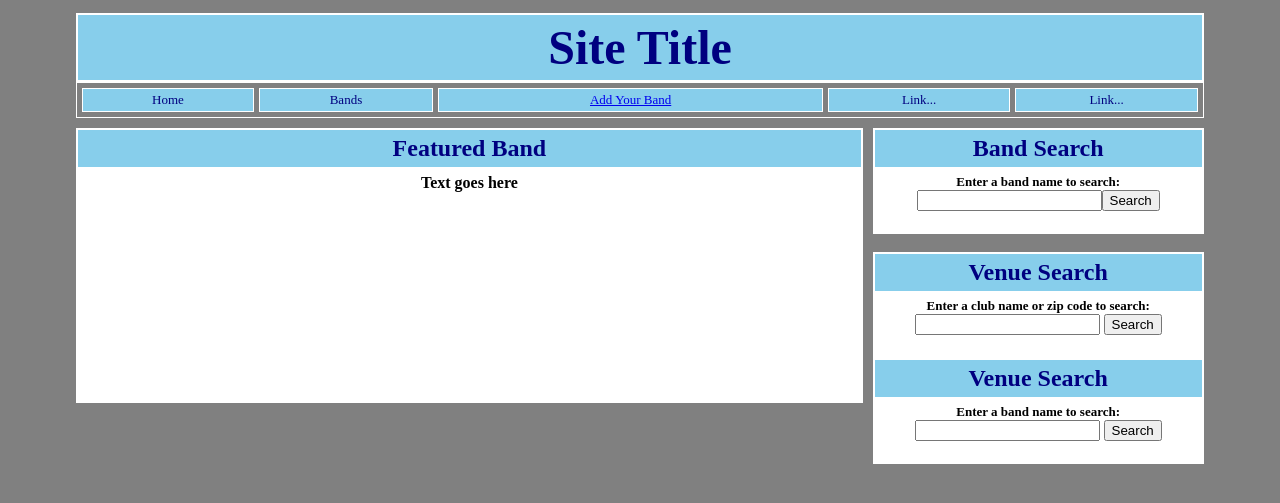
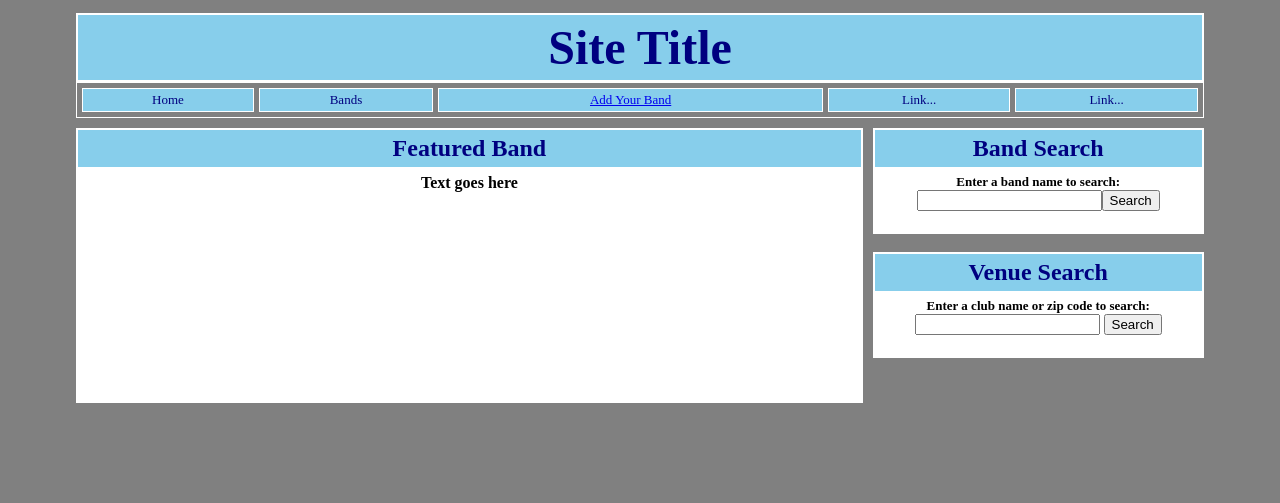
Before and after one commit to huntersmith/Project-1, a PHP site: page / in a window 1280 px wide. Shown: the top 503 px of the page. Run offline with PHP 8.4, Linux system fonts and the light colour scheme.

Commit message:
got rid of the second venue search section

```diff
--- a/searchbar.php
+++ b/searchbar.php
@@ -25,17 +25,3 @@
 		</form>
 	</td></tr>
 	</table>
-
-
-        <table border="1" bordercolor="white" cellpadding="5" cellspacing="0" width="100%">
-	<tr bgcolor="<?php echo($cellbg); ?>"><td align="center">
-		<font size="5" color="<?php echo($headingtext); ?>"><b>Venue Search</b></font>
-	</td></tr>
-	<tr bgcolor="white"><td align="center">
-		<font size="2" color="black"><b>Enter a band name to search:</b></font>
-		<form action="artistSearch.php" method="post">
-		<input type="text" name="searchbox">
-                <input name="submit" type="submit" value="Search">
-		</form>
-	</td></tr>
-	</table>
```
